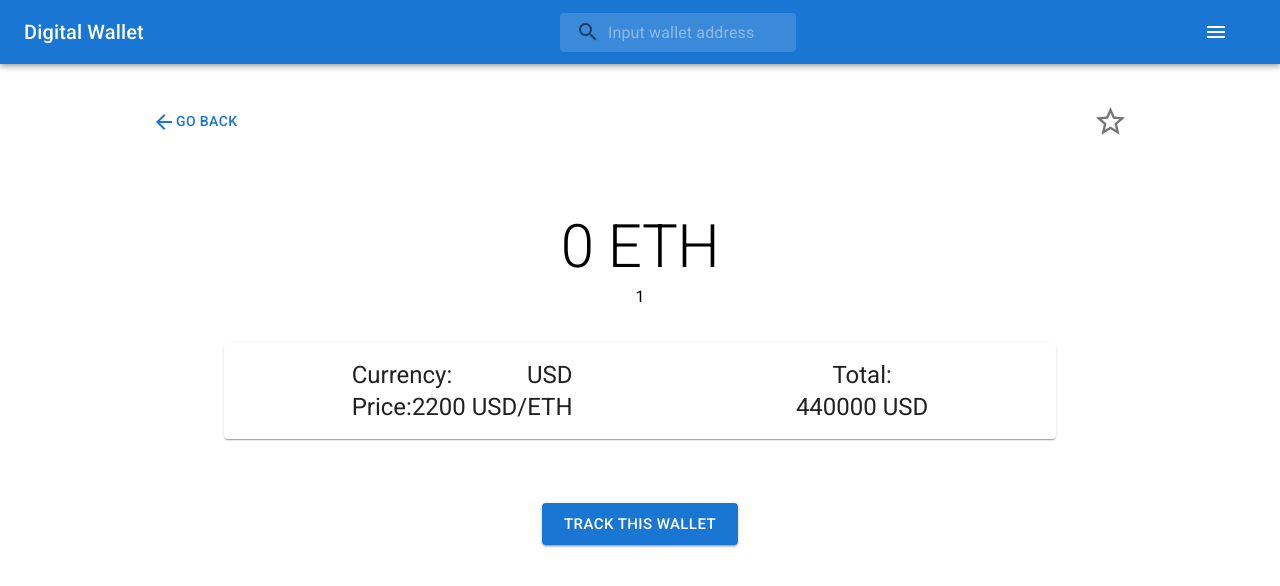
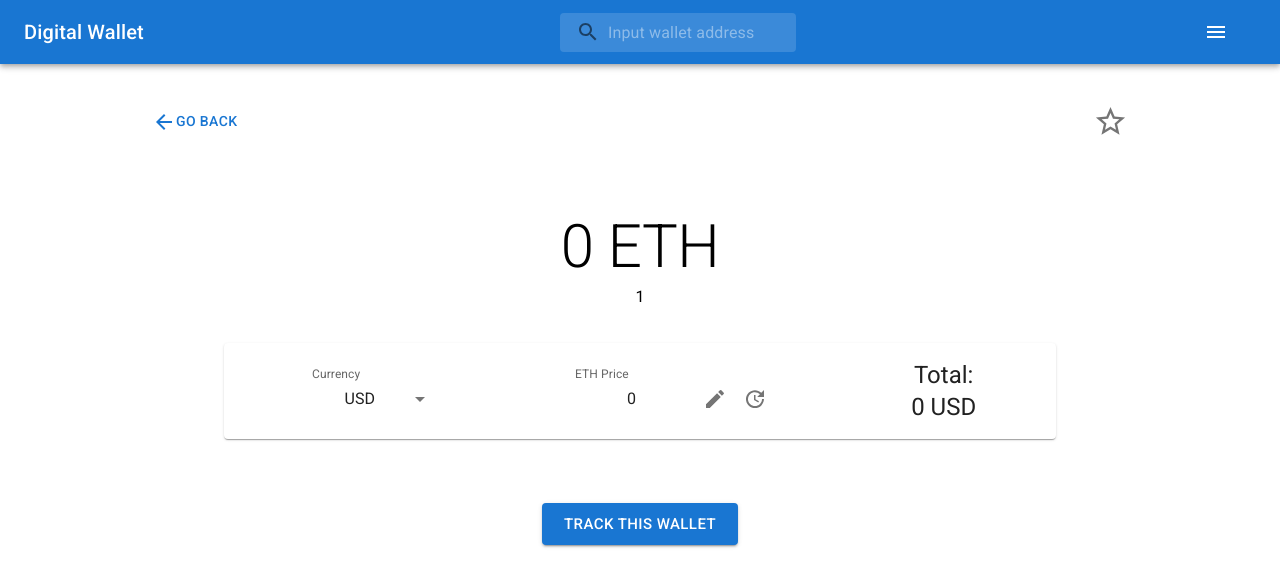
Before and after one commit to Danswar/Digital-Wallet-Dashboard---Frontend, a React (Vite) app: page /1 in a window 1280 px wide. Both pictures are taken after a click on the element 677 px from the left and 32 px from the top of the page. Shown: the top 586 px of the page. Built offline with nearby package versions, Linux system fonts and the light colour scheme; no server answers.

Commit message:
price calculation

```diff
--- a/src/components/AddressSummary/index.tsx
+++ b/src/components/AddressSummary/index.tsx
@@ -1,6 +1,10 @@
 import React from "react";
 import { Box, Card, Container, Typography } from "@mui/material";
 import { formatNumber } from "../../utils/formatNumber";
+import CurrencySelector from "../CurrencySelector";
+import PriceInput from "../PriceInput";
+import useCurrencyPreferences from "../../hooks/useCurrencyPreferences";
+import useMarketPrice from "../../hooks/useMarketPrice";
 
 type AddressSummaryProps = {
   walletAddress: string;
@@ -14,6 +18,21 @@ const AddressSummary: React.FC<AddressSummaryProps> = ({
   walletAddress,
   addressDetails,
 }) => {
+  const { currency, price, setPrice, setCurrency } = useCurrencyPreferences();
+  const { marketPrice, isLoading } = useMarketPrice();
+
+  const refreshFromMarket = () => {
+    if (isLoading) return;
+    const currentPrice = marketPrice[currency];
+    setPrice(Number(currentPrice));
+  };
+
+  const getTotalValuation = () => {
+    if (!addressDetails?.balance) return 0;
+    const result = Number(price) * Number(addressDetails?.balance);
+    return formatNumber(result);
+  };
+
   return (
     <Container sx={{ textAlign: "center" }}>
       <Typography variant="h2">
@@ -28,19 +47,20 @@ const AddressSummary: React.FC<AddressSummaryProps> = ({
             padding: "1rem",
           }}
         >
-          <Box>
-            <Box sx={{ display: "flex", justifyContent: "space-between" }}>
-              <Typography variant="h5">Currency: </Typography>
-              <Typography variant="h5">USD</Typography>
-            </Box>
-            <Box sx={{ display: "flex", justifyContent: "space-between" }}>
-              <Typography variant="h5">Price: </Typography>
-              <Typography variant="h5">2200 USD/ETH</Typography>
-            </Box>
-          </Box>
+          <CurrencySelector
+            currency={currency}
+            onCurrencyChange={setCurrency}
+          />
+          <PriceInput
+            price={price}
+            setPrice={setPrice}
+            onRefresh={refreshFromMarket}
+          />
           <Box>
             <Typography variant="h5">Total:</Typography>
-            <Typography variant="h5">440000 USD</Typography>
+            <Typography variant="h5">
+              {getTotalValuation()} {currency.toLocaleUpperCase()}
+            </Typography>
           </Box>
         </Card>
       </Container>
--- /dev/null
+++ b/src/components/CurrencySelector/index.tsx
@@ -0,0 +1,37 @@
+import InputLabel from "@mui/material/InputLabel";
+import MenuItem from "@mui/material/MenuItem";
+import FormControl from "@mui/material/FormControl";
+import Select, { SelectChangeEvent } from "@mui/material/Select";
+import { Currency } from "../../hooks/useCurrencyPreferences";
+
+type CurrencySelectorProps = {
+  currency: Currency;
+  onCurrencyChange: (currency: Currency) => void;
+};
+
+const CurrencySelector: React.FC<CurrencySelectorProps> = ({
+  currency,
+  onCurrencyChange,
+}) => {
+  const handleChange = (event: SelectChangeEvent) => {
+    onCurrencyChange(event.target.value as Currency);
+  };
+
+  return (
+    <FormControl variant="standard" sx={{ m: 1, minWidth: 120 }}>
+      <InputLabel id="currency-selector">Currency</InputLabel>
+      <Select
+        id="currency-selector"
+        labelId="currency-selector"
+        value={currency}
+        onChange={handleChange}
+        disableUnderline
+      >
+        <MenuItem value={Currency.USD}>USD</MenuItem>
+        <MenuItem value={Currency.EUR}>EUR</MenuItem>
+      </Select>
+    </FormControl>
+  );
+};
+
+export default CurrencySelector;
--- /dev/null
+++ b/src/components/PriceInput/Adornaments.tsx
@@ -0,0 +1,30 @@
+import { IconButton, InputAdornment } from "@mui/material";
+import { Check, Close, Edit, Update } from "@mui/icons-material";
+
+export const IdleAdornment: React.FC<{
+  onClickEdit: () => void;
+  onClickrefresh: () => void;
+}> = ({ onClickEdit, onClickrefresh }) => (
+  <InputAdornment position="end">
+    <IconButton onClick={onClickEdit}>
+      <Edit />
+    </IconButton>
+    <IconButton onClick={onClickrefresh}>
+      <Update />
+    </IconButton>
+  </InputAdornment>
+);
+
+export const OnEditAdornment: React.FC<{
+  onClickConfirm: () => void;
+  onClickCancel: () => void;
+}> = ({ onClickConfirm, onClickCancel }) => (
+  <InputAdornment position="end">
+    <IconButton onClick={onClickConfirm}>
+      <Check color="success" />
+    </IconButton>
+    <IconButton onClick={onClickCancel}>
+      <Close color="error" />
+    </IconButton>
+  </InputAdornment>
+);
--- /dev/null
+++ b/src/components/PriceInput/index.tsx
@@ -0,0 +1,83 @@
+import { FormControl, Input, InputLabel, styled } from "@mui/material";
+import { useEffect, useRef, useState } from "react";
+import { IdleAdornment, OnEditAdornment } from "./Adornaments";
+
+const StyledInput = styled(Input)(() => ({
+  "& input[type=number]": {
+    "-moz-appearance": "textfield",
+    textAlign: "center",
+  },
+  "& input[type=number]::-webkit-outer-spin-button": {
+    "-webkit-appearance": "none",
+    margin: 0,
+  },
+  "& input[type=number]::-webkit-inner-spin-button": {
+    "-webkit-appearance": "none",
+    margin: 0,
+  },
+}));
+
+type PriceInputProps = {
+  price: number;
+  setPrice: (price: number) => void;
+  onRefresh: () => void;
+};
+
+const PriceInput: React.FC<PriceInputProps> = ({
+  price,
+  setPrice,
+  onRefresh,
+}) => {
+  const [editValue, setEditValue] = useState(0);
+  const [isEditing, setIsEditing] = useState(false);
+  const inputRef = useRef<HTMLInputElement>(null);
+
+  useEffect(() => setEditValue(price), [price]);
+
+  const toogleIsEditing = () => {
+    setIsEditing((prev) => !prev);
+    inputRef.current?.focus();
+  };
+
+  const handleOnConfirm = () => {
+    setPrice(editValue);
+    toogleIsEditing();
+  };
+
+  const handleOnCancel = () => {
+    setEditValue(price);
+    toogleIsEditing();
+  };
+
+  return (
+    <FormControl sx={{ m: 1, width: "25ch" }} variant="standard">
+      <InputLabel shrink htmlFor="Ethereum-price-input">
+        ETH Price
+      </InputLabel>
+      <StyledInput
+        id="Ethereum-price-input"
+        type="number"
+        inputRef={inputRef}
+        value={isEditing ? editValue : price}
+        onChange={(e) => setEditValue(parseFloat(e.target.value))}
+        readOnly={!isEditing}
+        disableUnderline={!isEditing}
+        endAdornment={
+          isEditing ? (
+            <OnEditAdornment
+              onClickConfirm={handleOnConfirm}
+              onClickCancel={handleOnCancel}
+            />
+          ) : (
+            <IdleAdornment
+              onClickEdit={toogleIsEditing}
+              onClickrefresh={onRefresh}
+            />
+          )
+        }
+      />
+    </FormControl>
+  );
+};
+
+export default PriceInput;
--- /dev/null
+++ b/src/hooks/useCurrencyPreferences.ts
@@ -0,0 +1,30 @@
+import { useState, useEffect } from "react";
+
+export enum Currency {
+  USD = "usd",
+  EUR = "eur",
+}
+
+const useCurrencyPreferences = () => {
+  const [currency, setCurrency] = useState<Currency>(() => {
+    const storedCurrency = localStorage.getItem("currency");
+    return (storedCurrency as Currency) || Currency.USD;
+  });
+
+  const [price, setPrice] = useState<number>(() => {
+    const storedPrice = localStorage.getItem("price");
+    return storedPrice ? parseFloat(storedPrice) : 0;
+  });
+
+  useEffect(() => {
+    localStorage.setItem("currency", currency);
+  }, [currency]);
+
+  useEffect(() => {
+    localStorage.setItem("price", price.toString());
+  }, [price]);
+
+  return { currency, setCurrency, price, setPrice };
+};
+
+export default useCurrencyPreferences;
--- /dev/null
+++ b/src/hooks/useMarketPrice.ts
@@ -0,0 +1,13 @@
+import { useQuery } from "@tanstack/react-query";
+import { fetchMarketPrice } from "../utils/apis";
+
+const useMarketPrice = () => {
+  const { data: marketPrice, ...rest } = useQuery({
+    queryKey: [`market-price`],
+    queryFn: () => fetchMarketPrice(),
+  });
+
+  return { marketPrice, ...rest };
+};
+
+export default useMarketPrice;
--- a/src/utils/apis.ts
+++ b/src/utils/apis.ts
@@ -60,3 +60,9 @@ export const deleteTrackedWallet = async ({ address }) => {
   const data = await response.json();
   return data;
 };
+
+export const fetchMarketPrice = async () => {
+  const response = await fetch(`${API_HOST}/price/ethereum`);
+  const data = await response.json();
+  return data;
+};
--- a/src/utils/formatNumber.ts
+++ b/src/utils/formatNumber.ts
@@ -1,5 +1,5 @@
-export function formatNumber(input: string) {
-  const num = parseFloat(input);
+export function formatNumber(input: string | number) {
+  const num = typeof input === "number" ? input : parseFloat(input);
 
   if (isNaN(num) || !isFinite(num)) {
     return 0;
```
